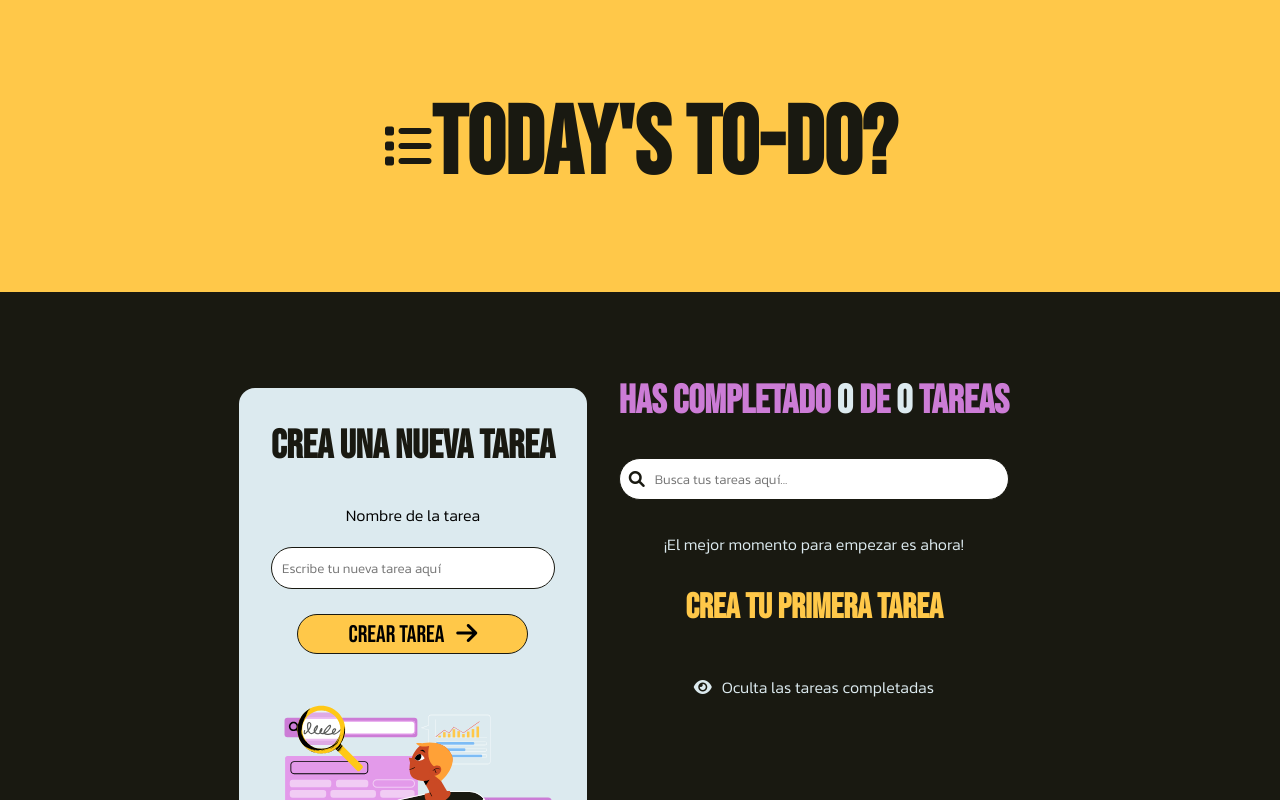
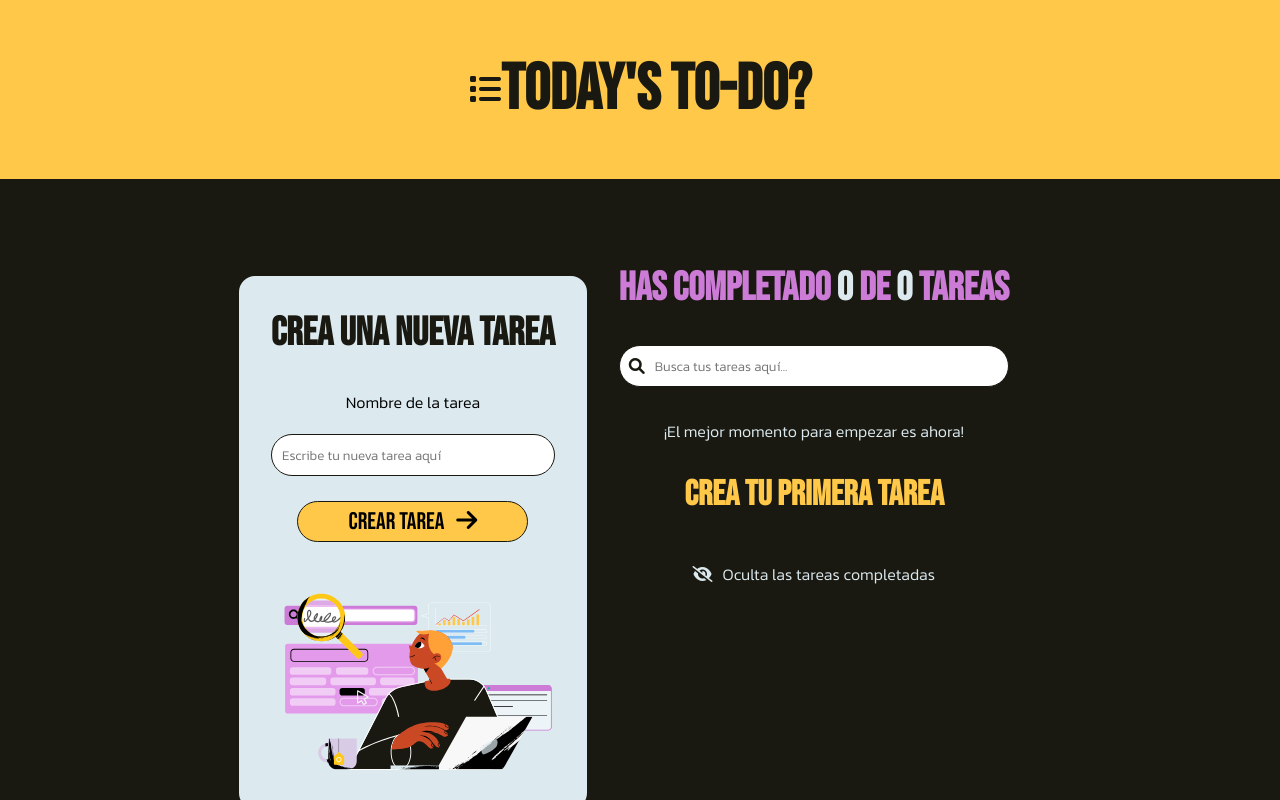
Before and after one commit to randradev/to-do-app, a React (Create React App) app: page / in a window 1280 px wide. Shown: the top 800 px of the page. Built offline with nearby package versions, Linux system fonts and the light colour scheme.

Commit message:
ajustes de estilo

```diff
--- a/src/components/componentesColumnaDerecha/todohide.jsx
+++ b/src/components/componentesColumnaDerecha/todohide.jsx
@@ -1,10 +1,10 @@
 import React from 'react';
 
-function TodoHide({ toggleHidden }) {
+function TodoHide({ toggleHidden, hidden }) {
     return (
         <div className="hide-container" onClick={toggleHidden}>
-            <i className="fa-solid fa-eye"></i>
-            <p className="hide-text">Oculta las tareas completadas</p>
+            <i className={`fa-solid ${hidden ? 'fa-eye' : 'fa-eye-slash'}`}></i>
+            <p className="hide-text">{hidden ? 'Muestra' : 'Oculta'} las tareas completadas</p>
         </div>
     );
 }
--- a/src/components/principalColumnaDerecha/columnaDerecha.jsx
+++ b/src/components/principalColumnaDerecha/columnaDerecha.jsx
@@ -45,7 +45,7 @@ function ColumnaDerecha() {
             </TodoList>
 
 
-            <TodoHide toggleHidden={toggleHidden} />
+            <TodoHide toggleHidden={toggleHidden} hidden={hidden} />
         </div>
     );
 }
--- a/src/components/principalFilaArriba/filaArriba.css
+++ b/src/components/principalFilaArriba/filaArriba.css
@@ -18,7 +18,7 @@
   color: #191911;
   font-family: 'Bebas Neue', sans-serif;
   font-weight: 900;
-  font-size: 3em; /* Ajusta el tamaño según tus preferencias */
+
   text-align: center;
   animation: fadeIn 1s ease-out; /* Agrega la animación aquí */
 }
@@ -27,6 +27,7 @@
   display: flex;
   align-items: center; /* Centra verticalmente */
   justify-content: center; /* Centra horizontalmente */
+  font-size: 2em;
 }
 
 @media only screen and (max-width: 600px) {
--- a/src/components/utilidades/useLocalStorage.jsx
+++ b/src/components/utilidades/useLocalStorage.jsx
@@ -13,13 +13,13 @@ function useLocalStorage(itemName, initialValue) {
             let parsedItem;
 
             if (!localStorageItem) {
+
                 localStorage.setItem(itemName, JSON.stringify(initialValue));
                 parsedItem = initialValue;
             } else {
                 parsedItem = JSON.parse(localStorageItem);
                 setItem(parsedItem);
             }
-
             setLoading(false);
         } catch (error) {
             setLoading(false);
```
